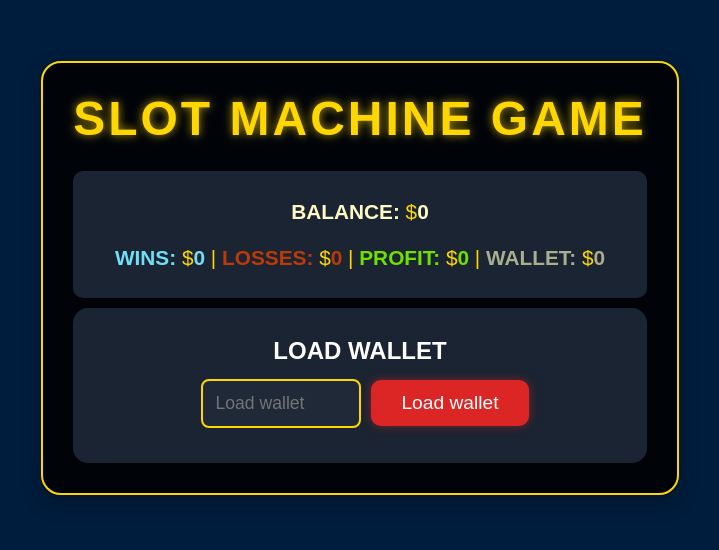
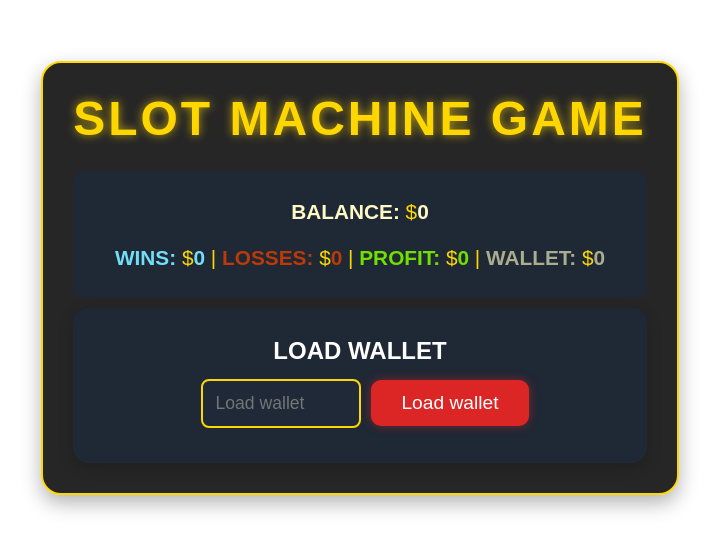
Before and after one commit to J0MANJ0/Slot-Machine, a React (Vite) app: page / in a window 1280 px wide. Shown: the part 122-672 px from the top of the page, without its empty margins (280-999 px from the left). Built offline with nearby package versions, Linux system fonts and the light colour scheme; a web font is replaced by a local one.

Commit message:
slot_machine

```diff
--- a/src/App.css
+++ b/src/App.css
@@ -8,7 +8,7 @@
 
 body {
   font-family: Big Shoulders, sans-serif;
-  background: #001d3d;
+  background: #fff;
   background-size: cover;
   color: #fff;
   min-height: 100vh;
```
